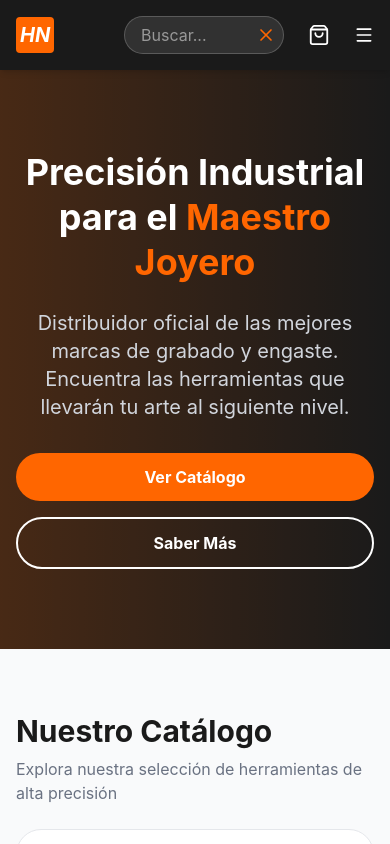
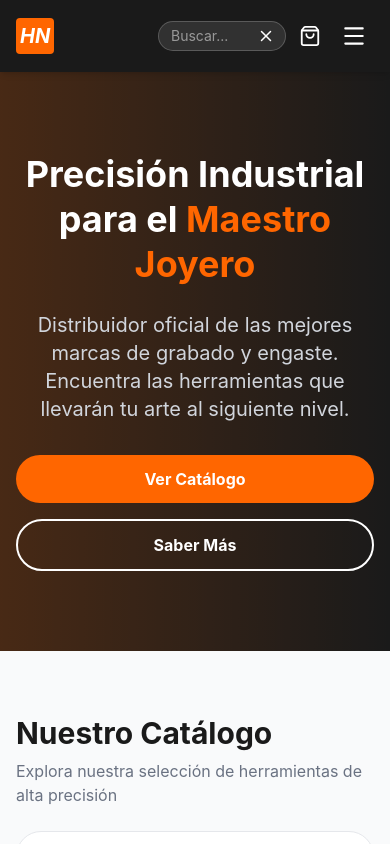
Before and after one commit to julian04280/herramientas-naranjo, a React (Vite) app: page / in a window 390 px wide. Both pictures are taken after a click on the button 266 px from the left and 35 px from the top of the page. Shown: the top 844 px of the page. Built offline with nearby package versions, Linux system fonts and the light colour scheme.

Commit message:
Cuarto Commti: Ajuste Menu Responsive

```diff
--- a/src/components/layout/Navbar.tsx
+++ b/src/components/layout/Navbar.tsx
@@ -11,56 +11,84 @@ interface NavbarProps {
 
 const Navbar: FC<NavbarProps> = ({ onSearch, searchTerm, onOpenCart, cartCount }) => {
   const [isSearchOpen, setIsSearchOpen] = useState(false);
+  const [isMobileMenuOpen, setIsMobileMenuOpen] = useState(false);
+
+  const toggleMobileMenu = () => setIsMobileMenuOpen(!isMobileMenuOpen);
 
   return (
     <nav className="bg-naranjo-dark text-white sticky top-0 z-50 shadow-md">
-      <div className="container mx-auto px-4 py-4 flex justify-between items-center">
-        <div className="flex items-center space-x-2">
-          <div className="bg-naranjo-primary p-1 rounded">
+      <div className="container mx-auto px-4 py-4 flex justify-between items-center relative">
+        <div className="flex items-center space-x-2 z-10">
+          <div className="bg-naranjo-primary p-1 rounded flex-shrink-0">
             <span className="font-bold text-xl italic">HN</span>
           </div>
-          <span className="font-bold text-xl tracking-tight hidden md:inline">HERRAMIENTAS NARANJO</span>
+          <span className="font-bold text-lg tracking-tight hidden sm:inline-block md:inline lg:text-xl truncate max-w-[150px] sm:max-w-none">
+            Naranjo Héctor
+          </span>
         </div>
 
-        <div className="hidden md:flex space-x-8 font-medium">
+        {/* Desktop Menu */}
+        <div className="hidden md:flex space-x-8 font-medium absolute left-1/2 transform -translate-x-1/2">
           <a href="/" className="hover:text-naranjo-primary transition-colors">Inicio</a>
           <a href="#catalog" className="hover:text-naranjo-primary transition-colors">Catálogo</a>
           <a href="#contacto" className="hover:text-naranjo-primary transition-colors">Contacto</a>
         </div>
 
-        <div className="flex items-center space-x-4">
-          <div className={`relative flex items-center transition-all duration-300 ${isSearchOpen ? 'w-40 md:w-64' : 'w-10'}`}>
+        <div className="flex items-center space-x-1 sm:space-x-3">
+          {/* Search Bar - Better mobile handling */}
+          <div className="relative flex items-center h-10">
             <input
               type="text"
               placeholder="Buscar..."
-              className={`w-full bg-white/10 border border-white/20 rounded-full py-1.5 pl-4 pr-10 focus:outline-none focus:ring-1 focus:ring-naranjo-primary transition-all ${isSearchOpen ? 'opacity-100' : 'opacity-0 pointer-events-none'}`}
+              className={`bg-white/10 border border-white/20 rounded-full py-1 pl-3 pr-9 text-sm focus:outline-none focus:ring-1 focus:ring-naranjo-primary transition-all duration-300 ${isSearchOpen ? 'w-32 sm:w-48 opacity-100' : 'w-0 opacity-0 pointer-events-none'}`}
               value={searchTerm}
               onChange={(e) => onSearch(e.target.value)}
               autoFocus={isSearchOpen}
             />
             <button
               onClick={() => setIsSearchOpen(!isSearchOpen)}
-              className={`absolute right-0 p-2 hover:text-naranjo-primary transition-colors ${isSearchOpen ? 'text-naranjo-primary' : ''}`}
+              className={`p-2 hover:text-naranjo-primary transition-colors flex items-center justify-center w-10 h-10 ${isSearchOpen ? 'absolute right-0' : ''}`}
             >
-              {isSearchOpen ? <X size={20} /> : <Search size={20} />}
+              {isSearchOpen ? <X size={18} /> : <Search size={22} />}
             </button>
           </div>
 
+          {/* Cart Icon */}
           <button
             onClick={onOpenCart}
-            className="relative p-2 hover:text-naranjo-primary transition-colors group"
+            className="relative w-10 h-10 flex items-center justify-center hover:text-naranjo-primary transition-colors group"
           >
             <ShoppingBag size={22} />
             {cartCount > 0 && (
-              <span className="absolute -top-1 -right-1 bg-naranjo-primary text-white text-[10px] font-bold w-5 h-5 rounded-full flex justify-center items-center border-2 border-naranjo-dark group-hover:scale-110 transition-transform">
+              <span className="absolute top-1 right-0 bg-naranjo-primary text-white text-[10px] font-bold w-4 h-4 rounded-full flex justify-center items-center border border-naranjo-dark shadow-sm">
                 {cartCount}
               </span>
             )}
           </button>
 
-          <button className="md:hidden hover:text-naranjo-primary transition-colors">
-            <Menu size={20} />
+          {/* Hamburger Menu Icon */}
+          <button
+            onClick={toggleMobileMenu}
+            className="md:hidden w-10 h-10 flex items-center justify-center hover:text-naranjo-primary transition-colors z-50"
+            aria-label="Menu"
+          >
+            {isMobileMenuOpen ? <X size={26} /> : <Menu size={26} />}
           </button>
+        </div>
+      </div>
+
+      {/* Mobile Menu Dropdown */}
+      <div className={`md:hidden absolute top-full left-0 w-full overflow-hidden transition-all duration-300 bg-naranjo-dark shadow-xl border-t border-white/5 ${isMobileMenuOpen ? 'max-h-screen opacity-100' : 'max-h-0 opacity-0 pointer-events-none'}`}>
+        <div className="flex flex-col p-6 space-y-6 font-semibold text-lg">
+          <a href="/" onClick={() => setIsMobileMenuOpen(false)} className="hover:text-naranjo-primary transition-colors flex justify-between items-center">
+            <span>Inicio</span>
+          </a>
+          <a href="#catalog" onClick={() => setIsMobileMenuOpen(false)} className="hover:text-naranjo-primary transition-colors flex justify-between items-center border-t border-white/5 pt-6">
+            <span>Catálogo</span>
+          </a>
+          <a href="#contacto" onClick={() => setIsMobileMenuOpen(false)} className="hover:text-naranjo-primary transition-colors flex justify-between items-center border-t border-white/5 pt-6 pb-4">
+            <span>Contacto</span>
+          </a>
         </div>
       </div>
     </nav>
```
